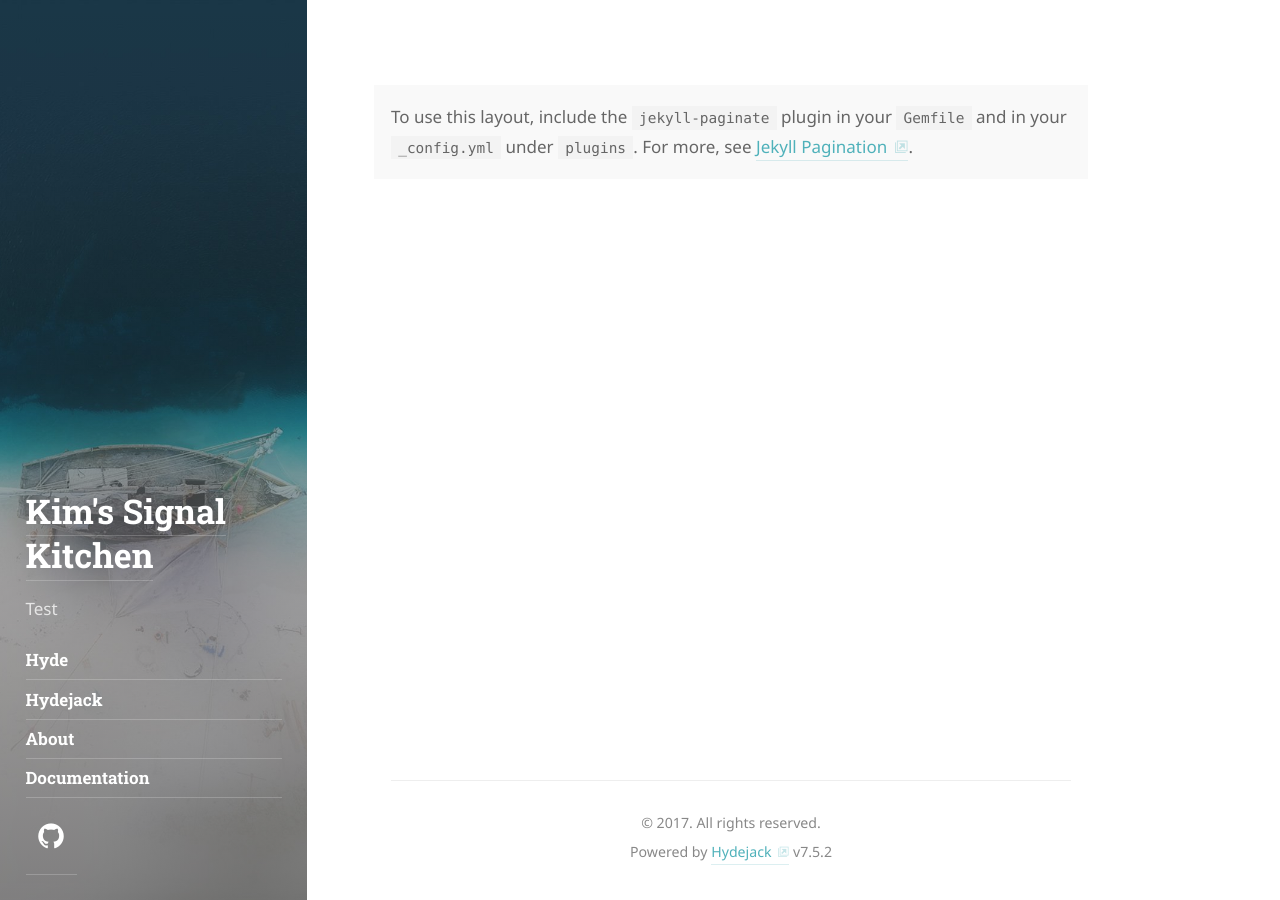
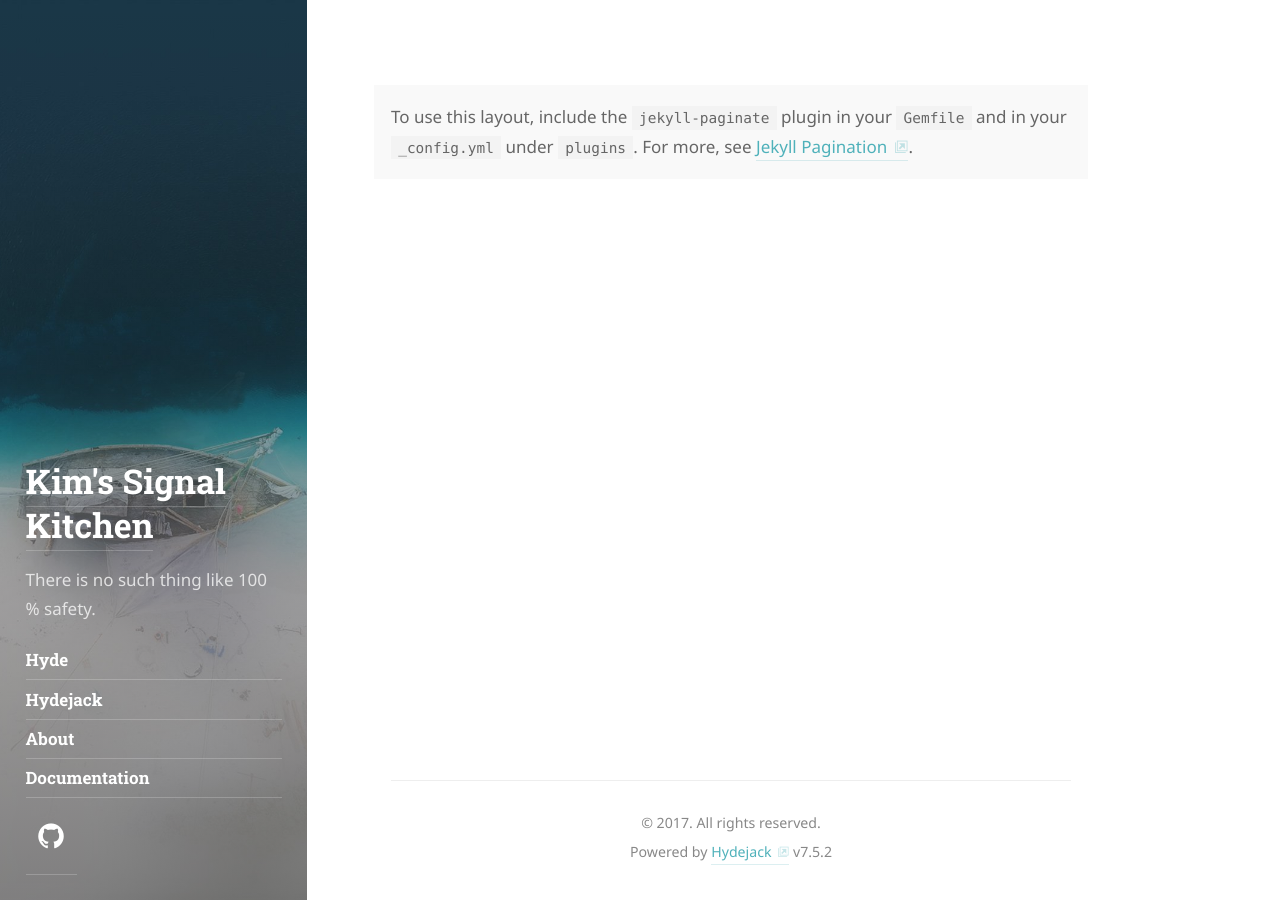
Before and after one commit to Kim-3957/Kim-3957.github.io, a Jekyll site: the page built from index.html, in a window 1280 px wide. Built offline with Jekyll 4.4.1, drawn with Linux system fonts in a browser that asks for light colours; some web fonts are replaced; the list of posts is cut into pages by our own code.

Commit message:
Update _config.yml

```diff
--- a/_config.yml
+++ b/_config.yml
@@ -31,7 +31,7 @@ description:           >
 
 # A shorter description for the sidebar.
 tagline:               >
-  Test
+  There is no such thing like 100 % safety.
 # A list of keywords for your blog
 keywords:              [safety, robot, filtering]
 
```
